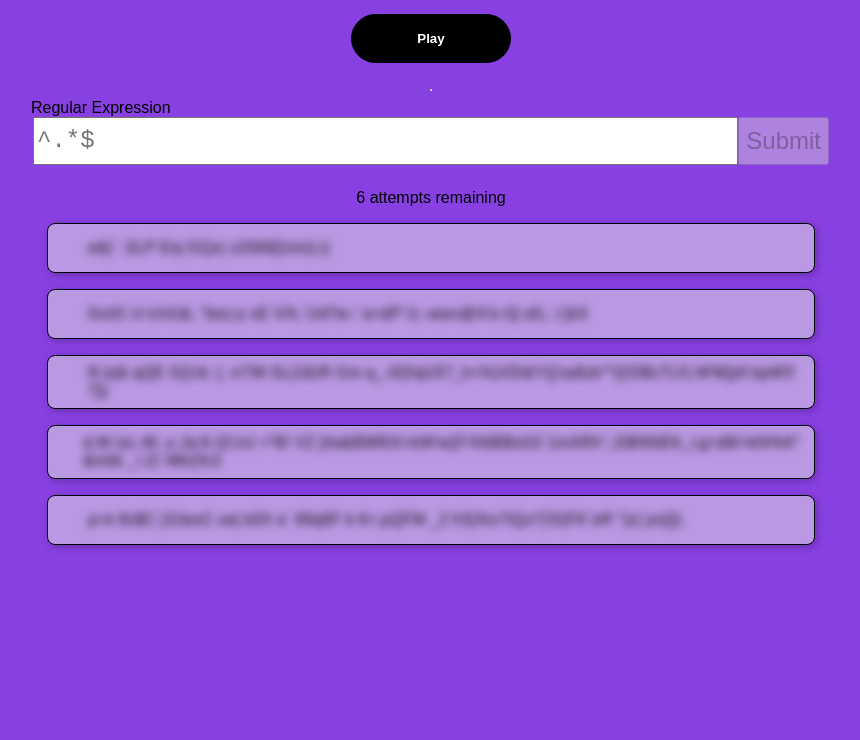
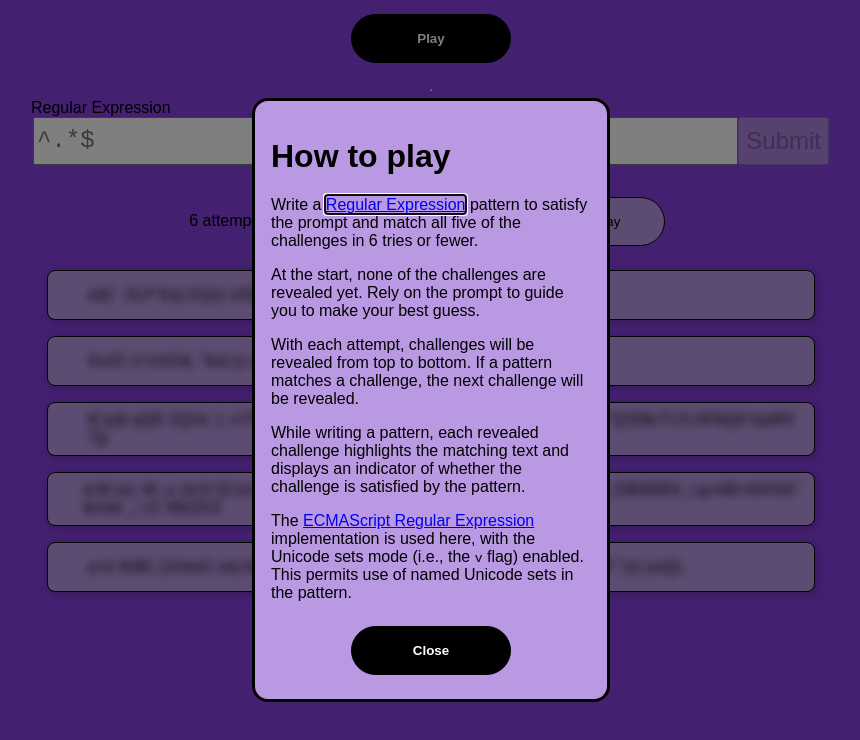
Before and after one commit to thzinc/regexed, a React (Create React App) app in the folder puzzle/: page / in a window 1280 px wide. Shown: the top 740 px of the page, without its empty margins (209-1069 px from the left). Built offline with nearby package versions, Linux system fonts and the light colour scheme.

Commit message:
(+semver: feature) Add help dialog

```diff
--- /dev/null
+++ b/puzzle/src/Dialog/index.css
@@ -0,0 +1,14 @@
+dialog {
+  border-radius: 1rem;
+  background-color: #ba99e3;
+  max-width: 20rem;
+}
+
+dialog::backdrop {
+  background-color: rgba(0, 0, 0, 0.5);
+}
+
+dialog .actions {
+  display: flex;
+  justify-content: center;
+}
--- /dev/null
+++ b/puzzle/src/Dialog/index.tsx
@@ -0,0 +1,11 @@
+import { DetailedHTMLProps, DialogHTMLAttributes } from "react";
+import "./index.css";
+
+interface DialogProps
+  extends DetailedHTMLProps<
+    DialogHTMLAttributes<HTMLDialogElement>,
+    HTMLDialogElement
+  > {}
+export function Dialog({ ...props }: DialogProps) {
+  return <dialog {...props} />;
+}
--- a/puzzle/src/LandingApp/index.tsx
+++ b/puzzle/src/LandingApp/index.tsx
@@ -9,7 +9,7 @@ interface LandingAppProps {
   playUrl: string | undefined;
 }
 export function LandingApp({ puzzleNumber, playUrl }: LandingAppProps) {
-  const { hasCompletedLatestPuzzle } = useStats(puzzleNumber);
+  const { loading, hasCompletedLatestPuzzle } = useStats(puzzleNumber);
 
   const playPuzzle = useCallback(() => {
     if (!playUrl) return;
@@ -27,7 +27,7 @@ export function LandingApp({ puzzleNumber, playUrl }: LandingAppProps) {
           tabIndex={1}
           onClick={playPuzzle}
         >
-          {hasCompletedLatestPuzzle ? "View Result" : "Play"}
+          {!loading && hasCompletedLatestPuzzle ? "View Result" : "Play"}
         </Button>
       </fieldset>
     </>
--- /dev/null
+++ b/puzzle/src/PuzzleApp/index.css
@@ -0,0 +1,5 @@
+.attemptsContainer {
+  display: flex;
+  justify-content: space-evenly;
+  align-items: center;
+}
--- a/puzzle/src/PuzzleApp/index.tsx
+++ b/puzzle/src/PuzzleApp/index.tsx
@@ -4,6 +4,8 @@ import { GameResult } from "./GameResult";
 import { PatternInput } from "./PatternInput";
 import { Puzzle, GameState } from "../types";
 import { useGame } from "../use-game";
+import { ViewHelpButton } from "../ViewHelpButton";
+import "./index.css";
 
 interface PuzzleAppProps {
   puzzle: Puzzle;
@@ -33,9 +35,12 @@ export function PuzzleApp({ puzzle }: PuzzleAppProps) {
         onChange={(pattern) => setPattern(pattern)}
         onSubmit={(pattern, source) => attempt(pattern, source)}
       />
-      <AttemptsRemaining
-        count={gameState === GameState.Incomplete ? remainingAttempts : 0}
-      />
+      <div className="attemptsContainer">
+        <AttemptsRemaining
+          count={gameState === GameState.Incomplete ? remainingAttempts : 0}
+        />
+        <ViewHelpButton />
+      </div>
       <Challenges puzzle={puzzle} challenges={gameChallenges} />
     </>
   );
--- /dev/null
+++ b/puzzle/src/ViewHelpButton/HelpDialog.tsx
@@ -0,0 +1,50 @@
+import { RefObject } from "react";
+import { Dialog } from "../Dialog";
+import { Button } from "../Button";
+
+interface HelpDialogProps {
+  onClose: () => void;
+  modalRef: RefObject<HTMLDialogElement>;
+}
+export function HelpDialog({ onClose, modalRef }: HelpDialogProps) {
+  return (
+    <Dialog ref={modalRef}>
+      <h1>How to play</h1>
+      <p>
+        Write a{" "}
+        <a href="https://developer.mozilla.org/en-US/docs/Web/JavaScript/Guide/Regular_expressions">
+          Regular Expression
+        </a>{" "}
+        pattern to satisfy the prompt and match all five of the challenges in 6
+        tries or fewer.
+      </p>
+      <p>
+        At the start, none of the challenges are revealed yet. Rely on the
+        prompt to guide you to make your best guess.
+      </p>
+      <p>
+        With each attempt, challenges will be revealed from top to bottom. If a
+        pattern matches a challenge, the next challenge will be revealed.
+      </p>
+      <p>
+        While writing a pattern, each revealed challenge highlights the matching
+        text and displays an indicator of whether the challenge is satisfied by
+        the pattern.
+      </p>
+      <p>
+        The{" "}
+        <a href="https://tc39.es/ecma262/multipage/text-processing.html#sec-regexp-regular-expression-objects">
+          ECMAScript Regular Expression
+        </a>{" "}
+        implementation is used here, with the Unicode sets mode (i.e., the{" "}
+        <code>v</code> flag) enabled. This permits use of named Unicode sets in
+        the pattern.
+      </p>
+      <div className="actions">
+        <Button primaryCallToAction onClick={onClose}>
+          Close
+        </Button>
+      </div>
+    </Dialog>
+  );
+}
--- /dev/null
+++ b/puzzle/src/ViewHelpButton/index.tsx
@@ -0,0 +1,30 @@
+import { useCallback, useEffect, useRef } from "react";
+import { Button } from "../Button";
+import { HelpDialog } from "./HelpDialog";
+import { useStats } from "../use-stats";
+
+export function ViewHelpButton() {
+  const { loading, hasStats } = useStats();
+  const modalRef = useRef<HTMLDialogElement>(null);
+
+  const showHelp = useCallback(() => {
+    modalRef.current?.showModal();
+  }, [modalRef]);
+
+  const hideHelp = useCallback(() => {
+    modalRef.current?.close();
+  }, [modalRef]);
+
+  useEffect(() => {
+    if (loading) return;
+    if (hasStats) return;
+
+    showHelp();
+  }, [hasStats, loading, showHelp]);
+  return (
+    <>
+      <HelpDialog onClose={hideHelp} modalRef={modalRef} />
+      <Button onClick={showHelp}>How to Play</Button>
+    </>
+  );
+}
--- a/puzzle/src/ViewStatsButton/StatsDialog.css
+++ b/puzzle/src/ViewStatsButton/StatsDialog.css
@@ -1,12 +1,3 @@
-.stats-dialog {
-  border-radius: 1rem;
-  background-color: #ba99e3;
-}
-
-.stats-dialog::backdrop {
-  background-color: rgba(0, 0, 0, 0.5);
-}
-
 .stats-dialog .win-stats {
   display: flex;
   flex-direction: column;
@@ -46,8 +37,3 @@
   display: flex;
   gap: 1rem;
 }
-
-.stats-dialog .actions {
-  display: flex;
-  justify-content: center;
-}
--- a/puzzle/src/ViewStatsButton/StatsDialog.tsx
+++ b/puzzle/src/ViewStatsButton/StatsDialog.tsx
@@ -1,6 +1,7 @@
 import { RefObject, useMemo } from "react";
 import "./StatsDialog.css";
 import { Button } from "../Button";
+import { Dialog } from "../Dialog";
 
 interface StatsDialogProps {
   onClose: () => void;
@@ -30,7 +31,7 @@ export function StatsDialog({
     [attemptCounts]
   );
   return (
-    <dialog className="stats-dialog" ref={modalRef}>
+    <Dialog className="stats-dialog" ref={modalRef}>
       <div className="win-stats">
         <div>
           <figure>
@@ -70,6 +71,6 @@ export function StatsDialog({
           Close
         </Button>
       </div>
-    </dialog>
+    </Dialog>
   );
 }
--- a/puzzle/src/ViewStatsButton/index.tsx
+++ b/puzzle/src/ViewStatsButton/index.tsx
@@ -12,6 +12,7 @@ export function ViewStatsButton({ puzzleNumber }: ViewStatsButtonProps) {
     closeModal,
     currentStreak,
     hasStats,
+    loading,
     modalRef,
     played,
     showModal,
@@ -28,7 +29,7 @@ export function ViewStatsButton({ puzzleNumber }: ViewStatsButtonProps) {
         attemptCounts={attemptCounts}
         modalRef={modalRef}
       />
-      {hasStats && (
+      {!loading && hasStats && (
         <Button
           analyticsEventName="View Stats"
           type="button"
--- a/puzzle/src/use-stats.tsx
+++ b/puzzle/src/use-stats.tsx
@@ -6,6 +6,7 @@ interface Stats {
   showModal: () => void;
   closeModal: () => void;
   modalRef: RefObject<HTMLDialogElement>;
+  loading: boolean;
   hasStats: boolean;
   played: number;
   winRate: number;
@@ -17,6 +18,7 @@ interface Stats {
 
 export function useStats(latestPuzzleNumber?: string): Stats {
   const modalRef = useRef<HTMLDialogElement>(null);
+  const [loading, setLoading] = useState<boolean>(true);
   const [played, setPlayed] = useState<number>(0);
   const [winRate, setWinRate] = useState<number>(0);
   const [currentStreak, setCurrentStreak] = useState<number>(0);
@@ -83,12 +85,14 @@ export function useStats(latestPuzzleNumber?: string): Stats {
     setCurrentStreak(currentStreak);
     setBestStreak(bestStreak);
     setAttemptCounts(attemptCounts);
+    setLoading(false);
   }, [fetchCompletedGames, latestPuzzleNumber]);
 
   return {
     showModal: () => modalRef.current?.showModal(),
     closeModal: () => modalRef.current?.close(),
     modalRef,
+    loading,
     hasStats: played > 0,
     played,
     winRate,
```
